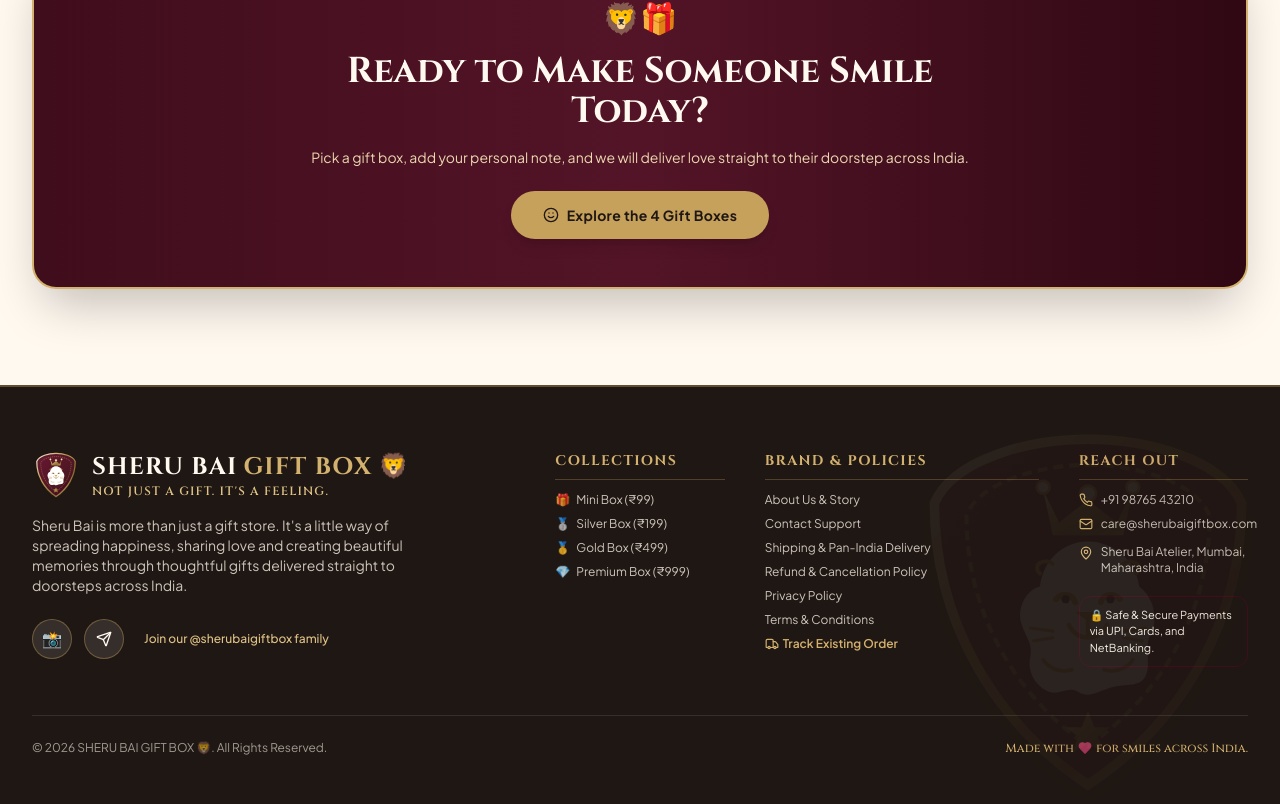
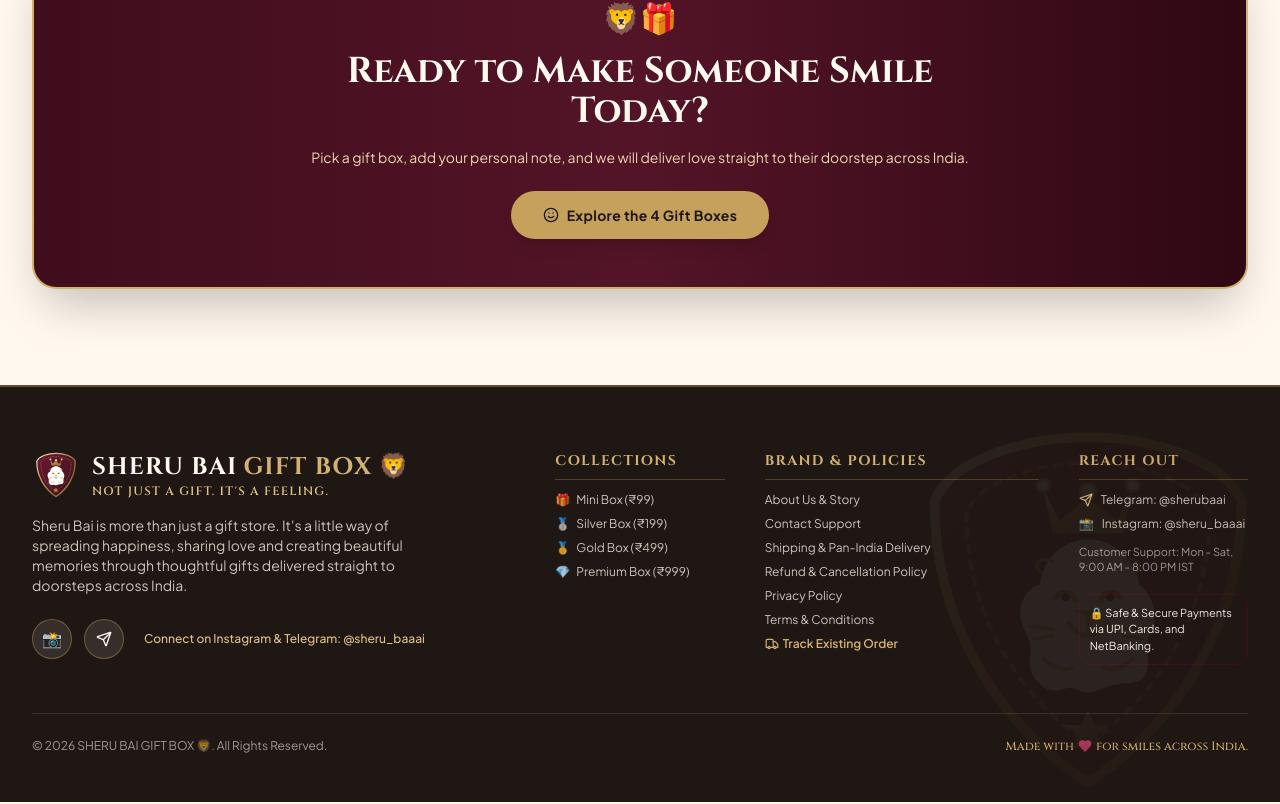
Before and after one commit to Farisweb/SHERU-BAI-GIFT-BOX, a React (Vite) app: page / in a window 1280 px wide. Shown: the part 4352-5156 px from the top of the page. Built offline with nearby package versions, Linux system fonts and the light colour scheme; a web font is replaced by a local one.

Commit message:
feat: add official Telegram and Instagram links and remove dummy contact details

```diff
--- a/src/App.jsx
+++ b/src/App.jsx
@@ -34,9 +34,9 @@ export default function App() {
     return [{
       orderId: 'SB-882194',
       customerName: 'Priya Sharma',
-      customerPhone: '9876543210',
+      customerPhone: '9000000000',
       recipientName: 'Aarav Sharma',
-      recipientPhone: '9812345678',
+      recipientPhone: '9111111111',
       purchaseType: 'gift',
       product: PRODUCTS[2], // Gold Box
       amount: 499,
--- a/src/components/CheckoutModal.jsx
+++ b/src/components/CheckoutModal.jsx
@@ -206,7 +206,7 @@ export default function CheckoutModal({ product, onClose, onProceedToPayment })
                     maxLength={10}
                     value={customerPhone}
                     onChange={(e) => setCustomerPhone(e.target.value.replace(/\D/g, ''))}
-                    placeholder="9876543210"
+                    placeholder="9XXXXXXXXX"
                     className="w-full pl-12 pr-4 py-2.5 rounded-xl border border-gold-400 bg-white text-darkbrown-900 text-sm focus:outline-none focus:ring-2 focus:ring-burgundy-500"
                   />
                 </div>
@@ -249,7 +249,7 @@ export default function CheckoutModal({ product, onClose, onProceedToPayment })
                       maxLength={10}
                       value={recipientPhone}
                       onChange={(e) => setRecipientPhone(e.target.value.replace(/\D/g, ''))}
-                      placeholder="9812345678"
+                      placeholder="9XXXXXXXXX"
                       className="w-full pl-12 pr-4 py-2.5 rounded-xl border border-gold-400 bg-white text-darkbrown-900 text-sm focus:outline-none focus:ring-2 focus:ring-burgundy-500"
                     />
                   </div>
--- a/src/components/Footer.jsx
+++ b/src/components/Footer.jsx
@@ -1,5 +1,5 @@
 import React from 'react';
-import { Heart, Send, Sparkles, Truck, ShieldCheck, Mail, Phone, MapPin } from 'lucide-react';
+import { Heart, Send, Truck } from 'lucide-react';
 import lionCrest from '../assets/lion-crest.svg';
 
 export default function Footer({ onOpenPolicy, onOpenTrackOrder }) {
@@ -43,7 +43,7 @@ export default function Footer({ onOpenPolicy, onOpenTrackOrder }) {
             {/* Social Links */}
             <div className="pt-2 flex items-center gap-3">
               <a
-                href="https://instagram.com"
+                href="https://www.instagram.com/sheru_baaai?vrfl=dHVkOGIxdG10Yjhk"
                 target="_blank"
                 rel="noreferrer"
                 className="w-10 h-10 rounded-full bg-cream-100/10 hover:bg-gold-500 hover:text-darkbrown-900 border border-gold-500/40 flex items-center justify-center transition-all text-cream-100"
@@ -52,7 +52,7 @@ export default function Footer({ onOpenPolicy, onOpenTrackOrder }) {
                 <span className="text-base">📸</span>
               </a>
               <a
-                href="https://t.me"
+                href="https://t.me/sherubaai"
                 target="_blank"
                 rel="noreferrer"
                 className="w-10 h-10 rounded-full bg-cream-100/10 hover:bg-gold-500 hover:text-darkbrown-900 border border-gold-500/40 flex items-center justify-center transition-all text-cream-100"
@@ -61,7 +61,7 @@ export default function Footer({ onOpenPolicy, onOpenTrackOrder }) {
                 <Send className="w-4 h-4" />
               </a>
               <span className="text-xs text-gold-300 font-medium ml-2">
-                Join our @sherubaigiftbox family
+                Connect on Instagram & Telegram: @sheru_baaai
               </span>
             </div>
           </div>
@@ -166,17 +166,26 @@ export default function Footer({ onOpenPolicy, onOpenTrackOrder }) {
               Reach Out
             </h4>
             <div className="space-y-2 text-xs text-cream-200/80">
-              <p className="flex items-center gap-2">
-                <Phone className="w-3.5 h-3.5 text-gold-400 flex-shrink-0" />
-                <span>+91 98765 43210</span>
-              </p>
-              <p className="flex items-center gap-2">
-                <Mail className="w-3.5 h-3.5 text-gold-400 flex-shrink-0" />
-                <span>care@sherubaigiftbox.com</span>
-              </p>
-              <p className="flex items-start gap-2 pt-1">
-                <MapPin className="w-3.5 h-3.5 text-gold-400 flex-shrink-0 mt-0.5" />
-                <span>Sheru Bai Atelier, Mumbai, Maharashtra, India</span>
+              <a
+                href="https://t.me/sherubaai"
+                target="_blank"
+                rel="noreferrer"
+                className="flex items-center gap-2 hover:text-gold-300 transition-colors"
+              >
+                <Send className="w-3.5 h-3.5 text-gold-400 flex-shrink-0" />
+                <span>Telegram: @sherubaai</span>
+              </a>
+              <a
+                href="https://www.instagram.com/sheru_baaai?vrfl=dHVkOGIxdG10Yjhk"
+                target="_blank"
+                rel="noreferrer"
+                className="flex items-center gap-2 hover:text-gold-300 transition-colors"
+              >
+                <span className="text-xs">📸</span>
+                <span>Instagram: @sheru_baaai</span>
+              </a>
+              <p className="text-[11px] text-cream-200/60 pt-1 leading-snug">
+                Customer Support: Mon - Sat, 9:00 AM - 8:00 PM IST
               </p>
             </div>
 
--- a/src/components/PoliciesModal.jsx
+++ b/src/components/PoliciesModal.jsx
@@ -99,45 +99,53 @@ export default function PoliciesModal({ initialTab = 'about', onClose }) {
                 Get in Touch with Sheru Bai
               </h4>
               <p>
-                Have a question about an existing order or need help with a custom gifting arrangement? Our customer happiness team is here for you 7 days a week.
+                Have a question about an existing order or need help with a custom gifting arrangement? Our customer happiness team is available directly on our official social channels.
               </p>
 
               <div className="grid grid-cols-1 sm:grid-cols-2 gap-4 pt-2">
-                <div className="p-4 rounded-2xl bg-white border border-gold-200 space-y-1">
-                  <div className="text-xs font-bold text-burgundy-700 flex items-center gap-1.5">
-                    <Phone className="w-4 h-4 text-gold-600" />
-                    <span>WhatsApp & Phone Support</span>
+                <a
+                  href="https://t.me/sherubaai"
+                  target="_blank"
+                  rel="noreferrer"
+                  className="p-4 rounded-2xl bg-white border border-gold-300 hover:border-gold-500 hover:shadow-md transition-all space-y-1 block group"
+                >
+                  <div className="text-xs font-bold text-burgundy-700 flex items-center justify-between">
+                    <span className="flex items-center gap-1.5">
+                      <Send className="w-4 h-4 text-gold-600 group-hover:translate-x-0.5 transition-transform" />
+                      <span>Official Telegram Support</span>
+                    </span>
+                    <span className="text-[10px] bg-gold-100 text-gold-900 px-2 py-0.5 rounded-full font-semibold">Fast Response</span>
                   </div>
-                  <p className="text-xs text-darkbrown-900 font-semibold">+91 98765 43210</p>
-                  <p className="text-[11px] text-darkbrown-500">Mon - Sat: 9:00 AM - 8:00 PM IST</p>
+                  <p className="text-xs text-darkbrown-900 font-bold">@sherubaai</p>
+                  <p className="text-[11px] text-darkbrown-600">t.me/sherubaai • Direct chat & order tracking support</p>
+                </a>
+
+                <a
+                  href="https://www.instagram.com/sheru_baaai?vrfl=dHVkOGIxdG10Yjhk"
+                  target="_blank"
+                  rel="noreferrer"
+                  className="p-4 rounded-2xl bg-white border border-gold-300 hover:border-gold-500 hover:shadow-md transition-all space-y-1 block group"
+                >
+                  <div className="text-xs font-bold text-burgundy-700 flex items-center justify-between">
+                    <span className="flex items-center gap-1.5">
+                      <span className="text-sm">📸</span>
+                      <span>Official Instagram</span>
+                    </span>
+                    <span className="text-[10px] bg-gold-100 text-gold-900 px-2 py-0.5 rounded-full font-semibold">Community</span>
+                  </div>
+                  <p className="text-xs text-darkbrown-900 font-bold">@sheru_baaai</p>
+                  <p className="text-[11px] text-darkbrown-600">Direct message for inquiries & unboxing highlights</p>
+                </a>
+              </div>
+
+              <div className="p-4 rounded-xl bg-gold-50 border border-gold-300 text-xs text-darkbrown-800 space-y-1">
+                <div className="font-bold text-darkbrown-900 flex items-center gap-1.5">
+                  <span>⏱️</span>
+                  <span>Customer Support Hours:</span>
                 </div>
-
-                <div className="p-4 rounded-2xl bg-white border border-gold-200 space-y-1">
-                  <div className="text-xs font-bold text-burgundy-700 flex items-center gap-1.5">
-                    <Mail className="w-4 h-4 text-gold-600" />
-                    <span>Email Support</span>
-                  </div>
-                  <p className="text-xs text-darkbrown-900 font-semibold">care@sherubaigiftbox.com</p>
-                  <p className="text-[11px] text-darkbrown-500">Replies within 2 to 4 business hours</p>
-                </div>
-
-                <div className="p-4 rounded-2xl bg-white border border-gold-200 space-y-1">
-                  <div className="text-xs font-bold text-burgundy-700 flex items-center gap-1.5">
-                    <Send className="w-4 h-4 text-gold-600" />
-                    <span>Official Telegram Community</span>
-                  </div>
-                  <p className="text-xs text-darkbrown-900 font-semibold">t.me/sherubaigiftbox</p>
-                  <p className="text-[11px] text-darkbrown-500">Live order support & special festive announcements</p>
-                </div>
-
-                <div className="p-4 rounded-2xl bg-white border border-gold-200 space-y-1">
-                  <div className="text-xs font-bold text-burgundy-700 flex items-center gap-1.5">
-                    <span>📸</span>
-                    <span>Instagram Official</span>
-                  </div>
-                  <p className="text-xs text-darkbrown-900 font-semibold">@sherubaigiftbox</p>
-                  <p className="text-[11px] text-darkbrown-500">Share your unboxing reels with #SheruBaiMoments</p>
-                </div>
+                <p className="text-[11px] text-darkbrown-700">
+                  Monday to Saturday: 9:00 AM – 8:00 PM IST. We strive to reply to all Telegram and Instagram messages promptly.
+                </p>
               </div>
             </div>
           )}
@@ -173,7 +181,7 @@ export default function PoliciesModal({ initialTab = 'about', onClose }) {
               </p>
               <ul className="list-disc pl-5 space-y-2">
                 <li>
-                  <strong>Damaged in Transit:</strong> If your gift box arrives damaged or tampered with, share a picture within 48 hours of delivery to <code>care@sherubaigiftbox.com</code> or our WhatsApp, and we will dispatch a free replacement or initiate an immediate full refund.
+                  <strong>Damaged in Transit:</strong> If your gift box arrives damaged or tampered with, share a picture within 48 hours of delivery to our official Telegram (<code>@sherubaai</code>) or Instagram DM (<code>@sheru_baaai</code>), and we will dispatch a free replacement or initiate an immediate full refund.
                 </li>
                 <li>
                   <strong>Cancellation Window:</strong> Orders may be cancelled within 2 hours of placement before our atelier prepares and seals the custom message card.
--- a/src/components/TrackOrderModal.jsx
+++ b/src/components/TrackOrderModal.jsx
@@ -266,7 +266,7 @@ export default function TrackOrderModal({ initialOrderId = '', ordersList = [],
             <div className="p-3.5 rounded-xl bg-gold-50 border border-gold-300 text-xs text-darkbrown-800 flex items-center gap-2.5">
               <span className="text-lg">🦁</span>
               <span>
-                Need help with your gift delivery? Contact Sheru Bai Customer Care on WhatsApp at <strong>+91 98765 43210</strong>.
+                Need help with your gift delivery? Contact Sheru Bai Customer Care on Telegram (<strong>t.me/sherubaai</strong>) or Instagram (<strong>@sheru_baaai</strong>).
               </span>
             </div>
 
```
Also changed, not shown: 2 other files (tests, documents, lock files or other folders).
